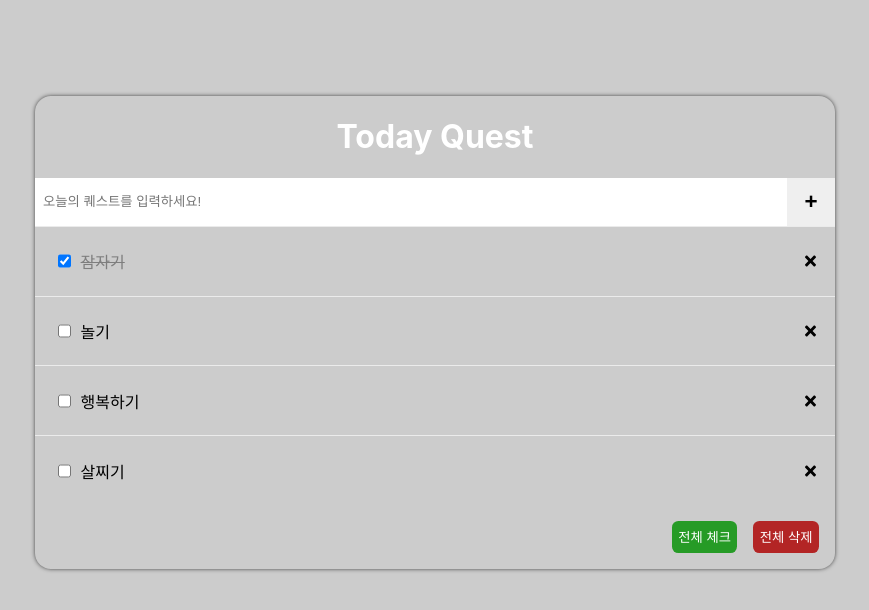
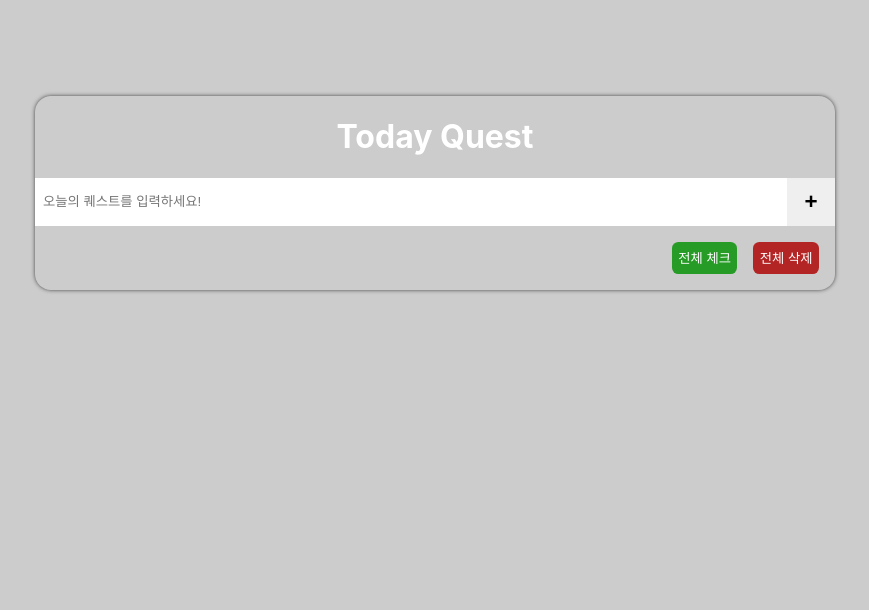
Before and after one commit to p-rowlet/todayquest, a React (Create React App) app: page / in a window 1280 px wide. Shown: the top 610 px of the page, without its empty margins (205-1074 px from the left). Built offline with nearby package versions, Linux system fonts and the light colour scheme.

Commit message:
하단버튼 구현

```diff
--- a/src/components/quest_item/quest_item.jsx
+++ b/src/components/quest_item/quest_item.jsx
@@ -1,17 +1,38 @@
 import React, { useRef } from "react";
 import styles from "./quest_item.module.css";
 
-const QuestItem = ({quest, onCheck}) => {
+const QuestItem = ({ quest, onCheck, onDelete }) => {
 	const checkRef = useRef();
-	const onChange = e =>{
+	const onChange = (e) => {
 		onCheck(quest);
-	}
+	};
+
+	const onClick = (e) => {
+		onDelete(quest);
+	};
 
 	return (
 		<article className={styles.questitem}>
-			<input type="checkbox" onChange={onChange} name="list" checked ={quest.check ? true : false} ref={checkRef} className={styles.check}/>
-			<p className={ quest.check ? `${styles.questtext} ${styles.questcheck}` : `${styles.questtext}`}>{quest.questName}</p>
-			<i className={`&{styles.deleteicon} fas fa-times`}></i>
+			<input
+				type="checkbox"
+				onChange={onChange}
+				name="list"
+				checked={quest.check ? true : false}
+				ref={checkRef}
+				className={styles.check}
+			/>
+			<p
+				className={
+					quest.check
+						? `${styles.questtext} ${styles.questcheck}`
+						: `${styles.questtext}`
+				}
+			>
+				{quest.questName}
+			</p>
+			<button onClick={onClick} className={styles.deleteicon}>
+				<i className="fas fa-times"></i>
+			</button>
 		</article>
 	);
 };
--- a/src/components/quest_item/quest_item.module.css
+++ b/src/components/quest_item/quest_item.module.css
@@ -31,3 +31,9 @@
     color:rgb(126, 126, 126);
     text-decoration : line-through;
 }
+
+.deleteicon{
+    background-color: transparent;
+    outline: none;
+    border : none;
+}
--- a/src/components/quest_list/quest_list.jsx
+++ b/src/components/quest_list/quest_list.jsx
@@ -1,13 +1,15 @@
-import React from 'react';
-import QuestItem from '../quest_item/quest_item';
-import styles from './quest_list.module.css';
+import React from "react";
+import QuestItem from "../quest_item/quest_item";
+import styles from "./quest_list.module.css";
 
-const QuestList = ({quest, onCheck}) => {
-    return <section className={styles.list}>
-        {quest.map(item =>
-            <QuestItem quest = {item} onCheck={onCheck}/>
-            )}
-    </section>
-}
+const QuestList = ({ quest, onCheck, onDelete }) => {
+	return (
+		<section className={styles.list}>
+			{quest.map((item) => (
+				<QuestItem quest={item} onCheck={onCheck} onDelete={onDelete} />
+			))}
+		</section>
+	);
+};
 
 export default QuestList;
--- a/src/components/quest_template/quest_template.jsx
+++ b/src/components/quest_template/quest_template.jsx
@@ -4,32 +4,44 @@ import QuestList from "../quest_list/quest_list";
 import styles from "./quest_template.module.css";
 
 const QuestTemplate = (props) => {
-	const [quest, setQuest] = useState(
-		[
-			{questName : '잠자기', check : true, id :1},
-			{questName : '놀기', check : false, id :2},
-			{questName : '행복하기', check : false, id :3},
-			{questName : '살찌기', check : false, id :4}
-		]
-	);
+	const [quest, setQuest] = useState([]);
 
-	const addQuest = name =>{
-		const quests = [...quest, {questName : name, check:false, id : Date.now()}];
+	const addQuest = (name) => {
+		const quests = [
+			...quest,
+			{ questName: name, check: false, id: Date.now() },
+		];
 		setQuest(quests);
-	}
+	};
 
-	const checkQuest = questItem =>{
-		const quests = quest.map(item => {
-			if(questItem.id === item.id){
+	const deleteQuest = (questItem) => {
+		const quests = quest.filter((item) => item.id !== questItem.id);
+		setQuest(quests);
+	};
+
+	const checkQuest = (questItem) => {
+		const quests = quest.map((item) => {
+			if (questItem.id === item.id) {
 				const questcheck = questItem.check ? false : true;
-				return {...questItem, check : questcheck};
-			}else{
+				return { ...questItem, check: questcheck };
+			} else {
 				return item;
 			}
 		});
 		setQuest(quests);
-	}
+	};
 
+	const questCheckAll = () => {
+		const quests = quest.map((item) => {
+			item.check = true;
+			return item;
+		});
+		setQuest(quests);
+	};
+
+	const questDeleteAll = () => {
+		setQuest([]);
+	};
 
 	return (
 		<div className={styles.container}>
@@ -37,10 +49,19 @@ const QuestTemplate = (props) => {
 				<h1>Today Quest</h1>
 			</header>
 			<QuestInsert onAddQuest={addQuest} />
-			<QuestList quest={quest} key={quest.id} onCheck={checkQuest}/>
+			<QuestList
+				quest={quest}
+				key={quest.id}
+				onCheck={checkQuest}
+				onDelete={deleteQuest}
+			/>
 			<div className={styles.option}>
-				<button className={styles.allcheck}>전체 체크</button>
-				<button className={styles.alldelete}>전체 삭제</button>
+				<button onClick={questCheckAll} className={styles.allcheck}>
+					전체 체크
+				</button>
+				<button onClick={questDeleteAll} className={styles.alldelete}>
+					전체 삭제
+				</button>
 			</div>
 		</div>
 	);
```
Also changed, not shown: src/components/quest_Insert/quest_insert.module.css (+7 -7 lines), src/components/quest_template/quest_template.module.css (+16 -16 lines).
